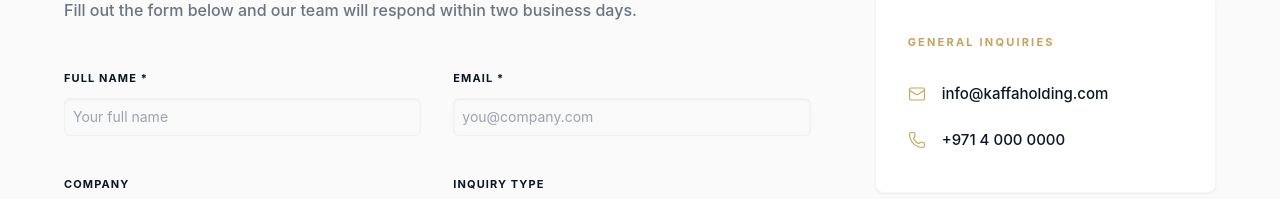
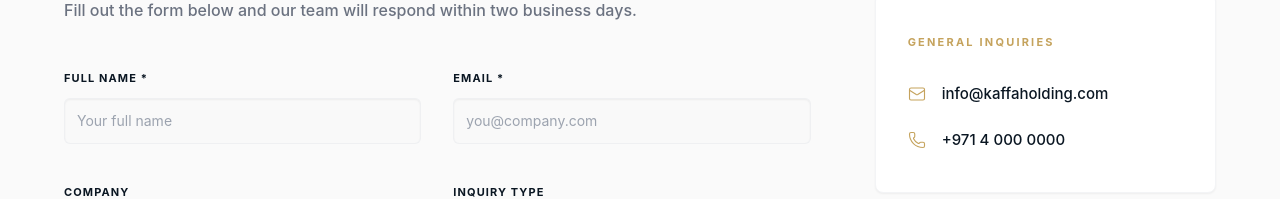
Before and after one commit to dawaisthename/kaffa_investment_holdings, a React (Vite) app: page /contact in a window 1280 px wide. Shown: the part 712-911 px from the top of the page. Built offline with nearby package versions, Linux system fonts and the light colour scheme.

Commit message:
feat:introduced a database saving method to this forms

```diff
--- a/src/components/Careers/SubmitApplication.jsx
+++ b/src/components/Careers/SubmitApplication.jsx
@@ -1,4 +1,6 @@
 import React, { useState, useEffect } from "react";
+import axios from "axios";
+import { Loader2 } from "lucide-react";
 
 export default function SubmitApplication({ prefilledPosition = "" }) {
   const [formData, setFormData] = useState({
@@ -8,6 +10,7 @@ export default function SubmitApplication({ prefilledPosition = "" }) {
     message: "",
   });
   const [resume, setResume] = useState(null);
+  const [loading, setLoading] = useState(false);
 
   // Update position if the prop changes (e.g., when navigating between different jobs)
   useEffect(() => {
@@ -19,26 +22,55 @@ export default function SubmitApplication({ prefilledPosition = "" }) {
   };
 
   const handleFileChange = (e) => {
-    setResume(e.target.files[0]);
+    if (e.target.files && e.target.files[0]) {
+      setResume(e.target.files[0]);
+    }
   };
 
   const handleSubmit = async (e) => {
     e.preventDefault();
+    setLoading(true);
 
-    // Create FormData object to handle text + file upload
+    // Create FormData object to handle text + file upload for Multer
     const data = new FormData();
     data.append("fullName", formData.fullName);
     data.append("email", formData.email);
     data.append("position", formData.position);
-    data.append("message", formData.message);
-    if (resume) data.append("resume", resume);
+    data.append("coverLetter", formData.message);
+    if (resume) {
+      data.append("resume", resume);
+    } else {
+      alert("Please upload your resume before submitting.");
+      setLoading(false);
+      return;
+    }
 
     try {
-      // Logic for your API call goes here
-      console.log("Submitting:", Object.fromEntries(data));
+      // API call to your backend applications endpoint
+      await axios.post("http://localhost:5000/api/applications", data, {
+        headers: {
+          "Content-Type": "multipart/form-data",
+        },
+      });
+
       alert("Application sent successfully!");
+
+      // Reset form after successful submission
+      setFormData({
+        fullName: "",
+        email: "",
+        position: prefilledPosition,
+        message: "",
+      });
+      setResume(null);
     } catch (err) {
-      alert("Failed to send application.");
+      console.error("Submission error:", err);
+      alert(
+        err.response?.data?.error ||
+          "Failed to send application. Please try again.",
+      );
+    } finally {
+      setLoading(false);
     }
   };
 
@@ -76,7 +108,7 @@ export default function SubmitApplication({ prefilledPosition = "" }) {
               value={formData.fullName}
               onChange={handleChange}
               placeholder="Your full name"
-              className="bg-[#fcfcfc] border border-gray-300 shadow-sm p-2 text-[14px] text-black rounded outline-none focus:border-[#c5a35d] transition-colors placeholder:text-gray-400"
+              className="bg-[#fcfcfc] border border-gray-300 shadow-sm p-3 text-[14px] text-black rounded outline-none focus:border-[#c5a35d] transition-colors placeholder:text-gray-400"
             />
           </div>
 
@@ -95,7 +127,7 @@ export default function SubmitApplication({ prefilledPosition = "" }) {
               value={formData.email}
               onChange={handleChange}
               placeholder="you@email.com"
-              className="bg-[#fcfcfc] border border-gray-300 shadow-sm p-2 text-[14px] text-black rounded outline-none focus:border-[#c5a35d] transition-colors placeholder:text-gray-400"
+              className="bg-[#fcfcfc] border border-gray-300 shadow-sm p-3 text-[14px] text-black rounded outline-none focus:border-[#c5a35d] transition-colors placeholder:text-gray-400"
             />
           </div>
 
@@ -113,7 +145,7 @@ export default function SubmitApplication({ prefilledPosition = "" }) {
               value={formData.position}
               onChange={handleChange}
               placeholder="e.g., Investment Analyst"
-              className="bg-[#fcfcfc] border border-gray-300 shadow-sm p-2 text-[14px] text-black rounded outline-none focus:border-[#c5a35d] transition-colors placeholder:text-gray-400"
+              className="bg-[#fcfcfc] border border-gray-300 shadow-sm p-3 text-[14px] text-black rounded outline-none focus:border-[#c5a35d] transition-colors placeholder:text-gray-400"
             />
           </div>
 
@@ -131,7 +163,7 @@ export default function SubmitApplication({ prefilledPosition = "" }) {
               onChange={handleChange}
               rows="5"
               placeholder="Tell us why you'd be a good fit..."
-              className="bg-[#fcfcfc] border border-gray-300 shadow-sm p-2 text-[14px] text-black rounded outline-none focus:border-[#c5a35d] transition-colors placeholder:text-gray-400 resize-none"
+              className="bg-[#fcfcfc] border border-gray-300 shadow-sm p-3 text-[14px] text-black rounded outline-none focus:border-[#c5a35d] transition-colors placeholder:text-gray-400 resize-none"
             />
           </div>
 
@@ -157,7 +189,9 @@ export default function SubmitApplication({ prefilledPosition = "" }) {
             />
             <label
               htmlFor="resumeUpload"
-              className={`border shadow-sm border-dashed rounded-lg p-6 text-center hover:bg-gray-50 transition-colors cursor-pointer group ${resume ? "border-[#c5a35d] bg-[#fcf8ef]" : "border-gray-300"}`}
+              className={`border shadow-sm border-dashed rounded-lg p-10 text-center hover:bg-gray-50 transition-colors cursor-pointer group ${
+                resume ? "border-[#c5a35d] bg-[#fcf8ef]" : "border-gray-300"
+              }`}
             >
               <span className="text-gray-400 text-[13px] font-medium group-hover:text-[#0a1622]">
                 {resume
@@ -169,9 +203,19 @@ export default function SubmitApplication({ prefilledPosition = "" }) {
 
           <button
             type="submit"
-            className="md:col-span-2 bg-[#0a1622] text-white py-4 rounded font-bold text-[12px] uppercase tracking-[0.3em] hover:bg-[#162a3d] transition-all mt-4 shadow-sm flex items-center justify-center gap-2"
+            disabled={loading}
+            className="md:col-span-2 bg-[#0a1622] text-white py-5 rounded font-bold text-[12px] uppercase tracking-[0.3em] hover:bg-[#162a3d] transition-all mt-4 shadow-sm flex items-center justify-center gap-2 disabled:opacity-70"
           >
-            Submit Application <span>→</span>
+            {loading ? (
+              <>
+                <Loader2 className="animate-spin" size={18} />
+                Sending...
+              </>
+            ) : (
+              <>
+                Submit Application <span>→</span>
+              </>
+            )}
           </button>
         </form>
       </div>
--- a/src/components/Contact/ContactForm.jsx
+++ b/src/components/Contact/ContactForm.jsx
@@ -1,10 +1,49 @@
-import { Mail, Phone, MapPin, ChevronDown } from "lucide-react";
+import React, { useState } from "react";
+import axios from "axios";
+import { Mail, Phone, MapPin, ChevronDown, Loader2 } from "lucide-react";
 
 export default function ContactForm() {
+  const [formData, setFormData] = useState({
+    fullName: "",
+    email: "",
+    company: "",
+    inquiryType: "General Inquiry",
+    message: "",
+  });
+  const [loading, setLoading] = useState(false);
+  const [status, setStatus] = useState({ type: "", msg: "" });
+
+  const handleChange = (e) => {
+    setFormData({ ...formData, [e.target.name]: e.target.value });
+  };
+
+
+  const handleSubmit = async (e) => {
+    e.preventDefault();
+    setLoading(true);
+    try {
+      await axios.post("http://localhost:5000/api/contacts", formData);
+      setStatus({ type: "success", msg: "Message sent successfully!" });
+      setFormData({
+        fullName: "",
+        email: "",
+        company: "",
+        inquiryType: "General Inquiry",
+        message: "",
+      });
+    } catch (err) {
+      setStatus({
+        type: "error",
+        msg: "Failed to send message. Please try again.",
+      });
+    } finally {
+      setLoading(false);
+    }
+  };
+
   return (
     <section className="bg-[#FAFAFA] py-28 px-8 md:px-16">
       <div className="max-w-7xl mx-auto grid grid-cols-1 lg:grid-cols-3 gap-16">
-        {/* Left: Message Form */}
         <div className="lg:col-span-2">
           <span className="text-[#c5a35d] uppercase tracking-[0.4em] text-[11px] font-bold mb-5 block">
             Send a Message
@@ -17,49 +56,71 @@ export default function ContactForm() {
             business days.
           </p>
 
-          <form className="grid grid-cols-1 md:grid-cols-2 gap-x-8 gap-y-10">
-            {/* Input Wrapper Style for shadow and background */}
-            {[
-              {
-                label: "Full Name *",
-                placeholder: "Your full name",
-                type: "text",
-              },
-              {
-                label: "Email *",
-                placeholder: "you@company.com",
-                type: "email",
-              },
-              {
-                label: "Company",
-                placeholder: "Your company (optional)",
-                type: "text",
-              },
-            ].map((field, idx) => (
-              <div key={idx} className="flex flex-col gap-3">
-                <label className="text-[#0a1622] text-[11px] font-bold uppercase tracking-widest">
-                  {field.label}
-                </label>
-                <input
-                  type={field.type}
-                  placeholder={field.placeholder}
-                  className="bg-[#f9f9f9] text-black border border-gray-200/50 p-2 rounded-md outline-none focus:border-[#c5a35d] focus:ring-1 focus:ring-[#c5a35d] transition-all text-sm shadow-[inset_0_1px_2px_rgba(0,0,0,0.05)]"
-                />
-              </div>
-            ))}
+          <form
+            onSubmit={handleSubmit}
+            className="grid grid-cols-1 md:grid-cols-2 gap-x-8 gap-y-10"
+          >
+            {/* Full Name */}
+            <div className="flex flex-col gap-3">
+              <label className="text-[#0a1622] text-[11px] font-bold uppercase tracking-widest">
+                Full Name *
+              </label>
+              <input
+                required
+                name="fullName"
+                value={formData.fullName}
+                onChange={handleChange}
+                placeholder="Your full name"
+                className="bg-[#f9f9f9] text-black border border-gray-200/50 p-3 rounded-md outline-none focus:border-[#c5a35d] transition-all text-sm shadow-[inset_0_1px_2px_rgba(0,0,0,0.05)]"
+              />
+            </div>
 
-            {/* Inquiry Type Select */}
+            {/* Email */}
+            <div className="flex flex-col gap-3">
+              <label className="text-[#0a1622] text-[11px] font-bold uppercase tracking-widest">
+                Email *
+              </label>
+              <input
+                required
+                type="email"
+                name="email"
+                value={formData.email}
+                onChange={handleChange}
+                placeholder="you@company.com"
+                className="bg-[#f9f9f9] text-black border border-gray-200/50 p-3 rounded-md outline-none focus:border-[#c5a35d] transition-all text-sm shadow-[inset_0_1px_2px_rgba(0,0,0,0.05)]"
+              />
+            </div>
+
+            {/* Company */}
+            <div className="flex flex-col gap-3">
+              <label className="text-[#0a1622] text-[11px] font-bold uppercase tracking-widest">
+                Company
+              </label>
+              <input
+                name="company"
+                value={formData.company}
+                onChange={handleChange}
+                placeholder="Your company (optional)"
+                className="bg-[#f9f9f9] text-black border border-gray-200/50 p-3 rounded-md outline-none focus:border-[#c5a35d] transition-all text-sm shadow-[inset_0_1px_2px_rgba(0,0,0,0.05)]"
+              />
+            </div>
+
+            {/* Inquiry Type */}
             <div className="flex flex-col gap-3">
               <label className="text-[#0a1622] text-[11px] font-bold uppercase tracking-widest">
                 Inquiry Type
               </label>
               <div className="relative">
-                <select className="w-full bg-[#f9f9f9] border border-gray-200/50 p-2 rounded-md outline-none focus:border-[#c5a35d] focus:ring-1 focus:ring-[#c5a35d] transition-all text-sm text-gray-500 appearance-none shadow-[inset_0_1px_2px_rgba(0,0,0,0.05)] cursor-pointer">
+                <select
+                  name="inquiryType"
+                  value={formData.inquiryType}
+                  onChange={handleChange}
+                  className="w-full bg-[#f9f9f9] border border-gray-200/50 p-3 rounded-md outline-none focus:border-[#c5a35d] transition-all text-sm text-gray-500 appearance-none shadow-[inset_0_1px_2px_rgba(0,0,0,0.05)] cursor-pointer"
+                >
                   <option>General Inquiry</option>
                   <option>Investment Inquiry</option>
                   <option>Partnership</option>
                   <option>Media / Press</option>
-                  <option>Careers</option>
                 </select>
                 <ChevronDown
                   size={16}
@@ -68,21 +129,41 @@ export default function ContactForm() {
               </div>
             </div>
 
-            {/* Message Area */}
+            {/* Message */}
             <div className="md:col-span-2 flex flex-col gap-3">
               <label className="text-[#0a1622] text-[11px] font-bold uppercase tracking-widest">
                 Message *
               </label>
               <textarea
+                required
+                name="message"
+                value={formData.message}
+                onChange={handleChange}
                 rows="6"
                 placeholder="How can we help?"
-                className="bg-[#f9f9f9] text-black border border-gray-200/50 p-4 rounded-md outline-none focus:border-[#c5a35d] focus:ring-1 focus:ring-[#c5a35d] transition-all text-sm resize-none shadow-[inset_0_1px_2_rgba(0,0,0,0.05)]"
+                className="bg-[#f9f9f9] text-black border border-gray-200/50 p-4 rounded-md outline-none focus:border-[#c5a35d] transition-all text-sm resize-none shadow-[inset_0_1px_2px_rgba(0,0,0,0.05)]"
               ></textarea>
             </div>
 
-            <button className="md:col-span-2 bg-[#0a1622] text-white py-5 rounded-md font-bold text-[13px] uppercase tracking-[0.3em] hover:bg-[#162a3d] transition-all mt-4 flex items-center justify-center gap-2">
-              Send Message <span className="text-lg">→</span>
+            <button
+              disabled={loading}
+              className="md:col-span-2 bg-[#0a1622] text-white py-5 rounded-md font-bold text-[13px] uppercase tracking-[0.3em] hover:bg-[#162a3d] transition-all mt-4 flex items-center justify-center gap-2 disabled:opacity-70"
+            >
+              {loading ? (
+                <Loader2 className="animate-spin" size={18} />
+              ) : (
+                "Send Message"
+              )}{" "}
+              <span className="text-lg">→</span>
             </button>
+
+            {status.msg && (
+              <p
+                className={`md:col-span-2 text-center text-sm font-bold ${status.type === "success" ? "text-green-600" : "text-red-600"}`}
+              >
+                {status.msg}
+              </p>
+            )}
           </form>
         </div>
 
```
